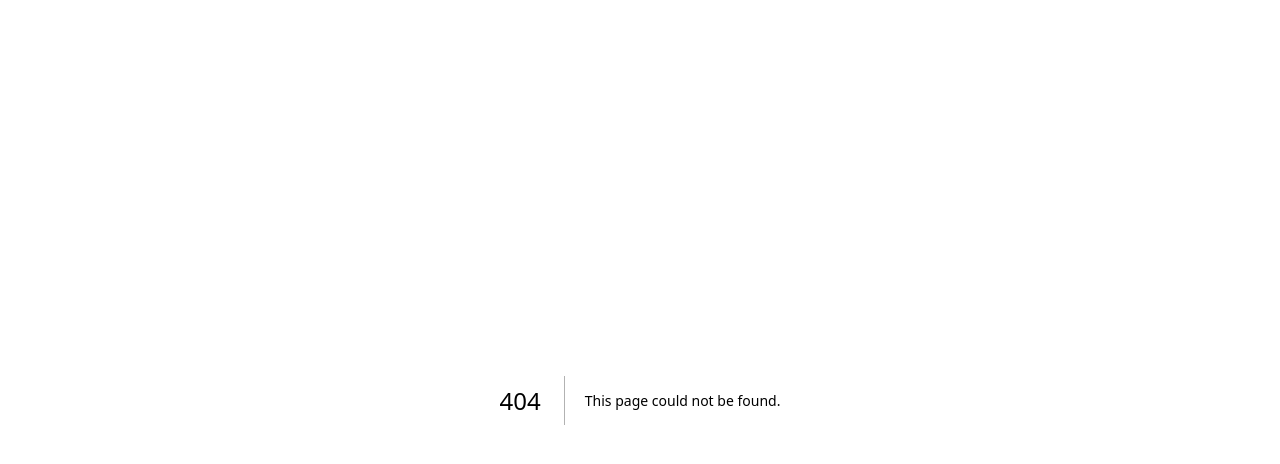
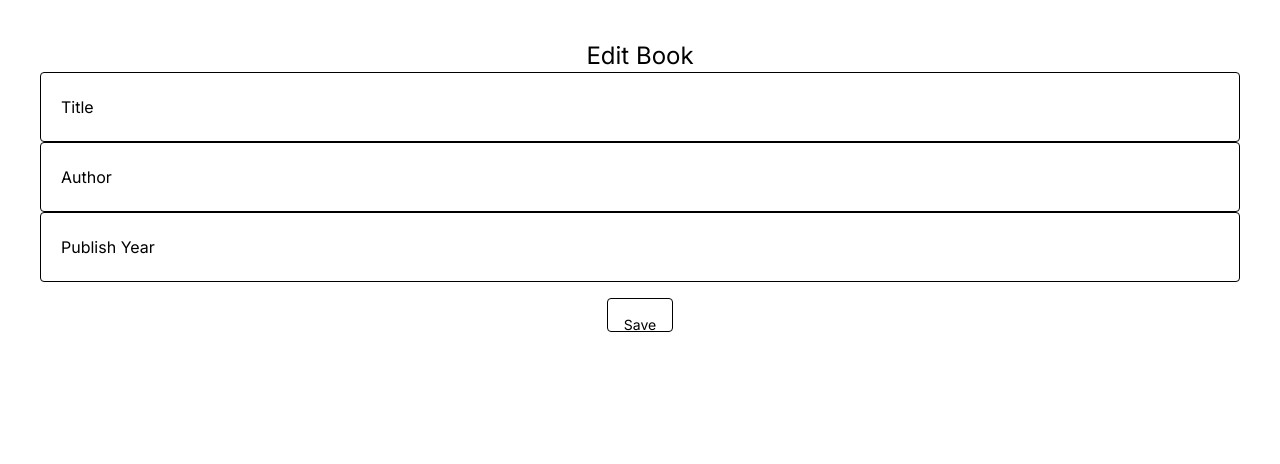
Before and after one commit to adityach0uhan/BookStore, a Next.js app in the folder frontend/: page /editBook/1 in a window 1280 px wide. Before the commit this address had no page. Shown: the top 464 px of the page. Built offline with nearby package versions, Linux system fonts and the light colour scheme; no server answers.

Commit message:
Editing functionality of books is done

```diff
--- a/frontend/app/addBook/page.jsx
+++ b/frontend/app/addBook/page.jsx
@@ -1,10 +1,60 @@
+'use client'
+
 import React from 'react'
+import { useState, useEffect } from 'react'
+import axios from 'axios'
+
 
 const AddBook = () => {
+
+  const [title, settitle] = useState("")
+  const [author, setauthor] = useState("")
+  const [publishYear, setpublishYear] = useState("")
+
+
+  const handelSubmit = () => {
+
+    console.log(author)
+    console.log(publishYear)
+    console.log(title)
+
+    const data = {
+      title:title,
+      author:author,
+      publishYear:publishYear
+    }
+    axios.post("http://localhost:5000/books/", data).then(() => {
+      console.log("Book Created successfullt")
+      alert("Book Created Succesfully")
+    }).catch((err) => {
+      alert("Some error occurred ! , book not creare")
+      console.log(err)
+    })
+
+  }
+
+
+
   return (
-    <div>
-    AddBook
-    </div>
+    <>
+      <div className='flex p-10 flex-col align-center justify-center w-full '>
+        <span className='text-center text-2xl'>Add More Books</span>
+          <div className='w-100 border-black rounded border-1 border p-5'>
+            <label htmlFor="title" className='w-60 h-10 mr-9 rounded text-center'>Title</label>
+            <input type="text" className='w-60 h-7 p-3 rounded' value={title} onChange={(e) =>{ settitle(e.target.value)}} id='title' />
+          </div>
+          <div className='w-100 border-black rounded border-1 border p-5'>
+            <label htmlFor="author" className='w-60 h-10  mr-9  rounded text-center'>Author</label>
+            <input type="text" className='w-60 h-7 p-3 rounded' id='author' value={author} onChange={(e) => { setauthor(e.target.value) }} />
+          </div>
+          <div className='w-100 border-black rounded border-1 border p-5'>
+            <label htmlFor="publish " className='w-60  mr-9  h-10 rounded text-center'>Publish Year</label>
+            <input type="text" id='publish' className='w-60 h-7 p-3 rounded' value={publishYear} onChange={(e) => { setpublishYear(e.target.value) }} /></div>
+          <div className='mt-4 w-full flex justify-center'>
+            <button onClick={() => handelSubmit()} className='w-30 m-auto h-5 p-4 text-sm rounded border border-black border-1'><span className='m-auto h-full w-full'>Add Book</span></button>
+          </div>
+      </div>
+    </>
   )
 }
 
--- a/frontend/app/components/AddBook.jsx
+++ b/frontend/app/components/AddBook.jsx
@@ -12,28 +12,7 @@ const AddBook = () => {
 
     return (
 
-        <>
-            <div className='flex p-10 flex-col align-center justify-center w-full '>
-                <span className='text-center text-2xl'>Add More Books</span>
-                <form className='flex-col flex m-auto'>
-                    <div className='w-100 border-black rounded border-1 border p-5'>
-                        <label htmlFor="title" className='w-60 h-10 mr-9 rounded text-center'>Title</label>
-                        <input type="text" className='w-60 h-7 p-3 rounded' onChange={(e) => settitle(e.target.value)} id='title' />
-                    </div>
-                    <div className='w-100 border-black rounded border-1 border p-5'>
-                        <label htmlFor="author" className='w-60 h-10  mr-9  rounded text-center'>Author</label>
-                        <input type="text" className='w-60 h-7 p-3 rounded' id='author' onChange={(e) => { setauthor(e.target.value) }} />
-                    </div>
-                    <div className='w-100 border-black rounded border-1 border p-5'>
-                        <label htmlFor="publish " className='w-60  mr-9  h-10 rounded text-center'>Publish Year</label>
-                        <input type="text" id='publish' className='w-60 h-7 p-3 rounded' onChange={(e) => { setpublishYear(e.target.value) }} /></div>
-                    <div className='mt-4 w-full flex justify-center'>
-                        <button onClick={() => handelSubmit} className='w-30 m-auto h-5 p-4 text-sm rounded border border-black border-1'><span className='m-auto h-full w-full'>Add Book</span></button>
-                    </div>
-                </form>
-
-            </div>
-        </>
+       <></>
     )
 }
 
--- a/frontend/app/deleteBook/[id]/page.jsx
+++ b/frontend/app/deleteBook/[id]/page.jsx
@@ -20,13 +20,12 @@ const DeletePage = () => {
 
   }
   return (
-    <div>
-
-      Are you sure you want to delete this book
-
-      <button className='w-16 border-black border bg-green-400 hover:bg-green-500 rounded' > no</button>
-      <button className='w-16 border-black border bg-green-400 hover:bg-green-500 rounded' onClick={() => deleteBook()} > yes</button>
-
+    <div className="w-full h-screen m-auto bg-red-400">
+      <div className=" ">
+        <p> Are you sure you want to delete this book</p>
+        <button className='w-16 border-black border bg-green-400 hover:bg-green-500 rounded' > no</button>
+        <button className='w-16 border-black border bg-green-400 hover:bg-green-500 rounded' onClick={() => deleteBook()} > yes</button>
+      </div>
 
     </div>
   )
--- /dev/null
+++ b/frontend/app/editBook/[id]/page.jsx
@@ -0,0 +1,76 @@
+'use client'
+
+import React from 'react'
+import { useState, useEffect } from 'react'
+import axios from 'axios'
+import { useParams } from 'next/navigation'
+
+
+const EditBook = () => {
+  const { id } = useParams()
+  const [title, settitle] = useState("")
+  const [author, setauthor] = useState("")
+  const [publishYear, setpublishYear] = useState("")
+
+  useEffect(() => {
+
+    axios.get(`http://localhost:5000/books/${id}`)
+      .then((resp) => {
+        settitle(resp.data.title)
+        setauthor(resp.data.author)
+        setpublishYear(resp.data.publishYear)
+      }).catch((err) => {
+        console.log(err)
+      })
+
+
+  }, [])
+
+
+  const handelSubmit = () => {
+
+    console.log(author)
+    console.log(publishYear)
+    console.log(title)
+
+    const data = {
+      title: title,
+      author: author,
+      publishYear: publishYear
+    }
+    axios.put(`http://localhost:5000/books/${id}`, data).then(() => {
+      console.log("Book edited successfullt")
+      alert("Book edited Succesfully")
+    }).catch((err) => {
+      alert("Some error occurred ! , book not creare")
+      console.log(err)
+    })
+
+  }
+
+
+
+  return (
+    <>
+      <div className='flex p-10 flex-col align-center justify-center w-full '>
+        <span className='text-center text-2xl'>Edit Book</span>
+        <div className='w-100 border-black rounded border-1 border p-5'>
+          <label htmlFor="title" className='w-60 h-10 mr-9 rounded text-center'>Title</label>
+          <input type="text" className='w-60 h-7 p-3 rounded' value={title} onChange={(e) => { settitle(e.target.value) }} id='title' />
+        </div>
+        <div className='w-100 border-black rounded border-1 border p-5'>
+          <label htmlFor="author" className='w-60 h-10  mr-9  rounded text-center'>Author</label>
+          <input type="text" className='w-60 h-7 p-3 rounded' id='author' value={author} onChange={(e) => { setauthor(e.target.value) }} />
+        </div>
+        <div className='w-100 border-black rounded border-1 border p-5'>
+          <label htmlFor="publish " className='w-60  mr-9  h-10 rounded text-center'>Publish Year</label>
+          <input type="text" id='publish' className='w-60 h-7 p-3 rounded' value={publishYear} onChange={(e) => { setpublishYear(e.target.value) }} /></div>
+        <div className='mt-4 w-full flex justify-center'>
+          <button onClick={() => handelSubmit()} className='w-30 m-auto h-5 p-4 text-sm rounded border border-black border-1'><span className='m-auto h-full w-full'>Save</span></button>
+        </div>
+      </div>
+    </>
+  )
+}
+
+export default EditBook
--- a/frontend/app/editBook/page.jsx
+++ /dev/null
@@ -1,9 +0,0 @@
-import React from 'react'
-
-const Editbook = () => {
-  return (
-    <div>Editbook</div>
-  )
-}
-
-export default Editbook
```
